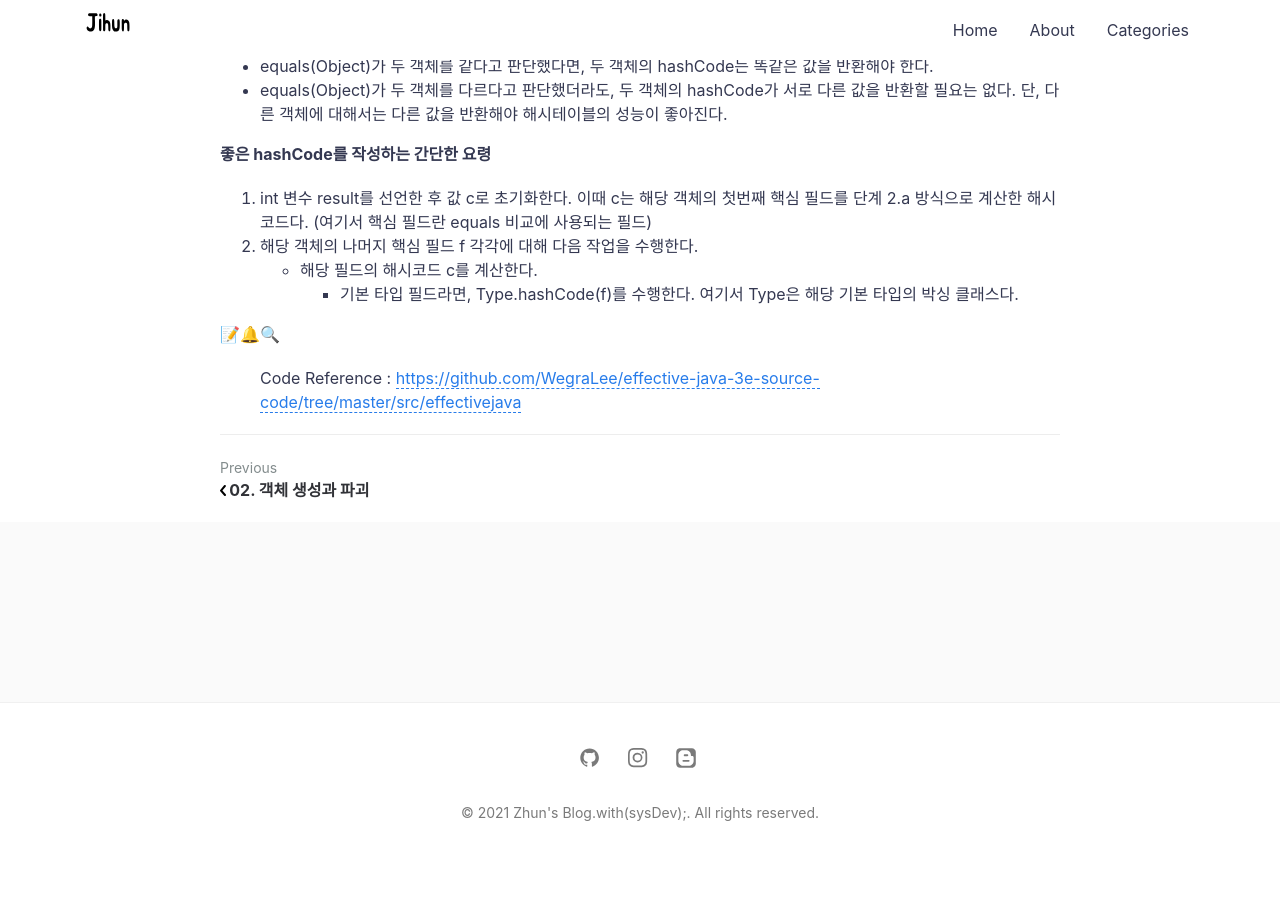
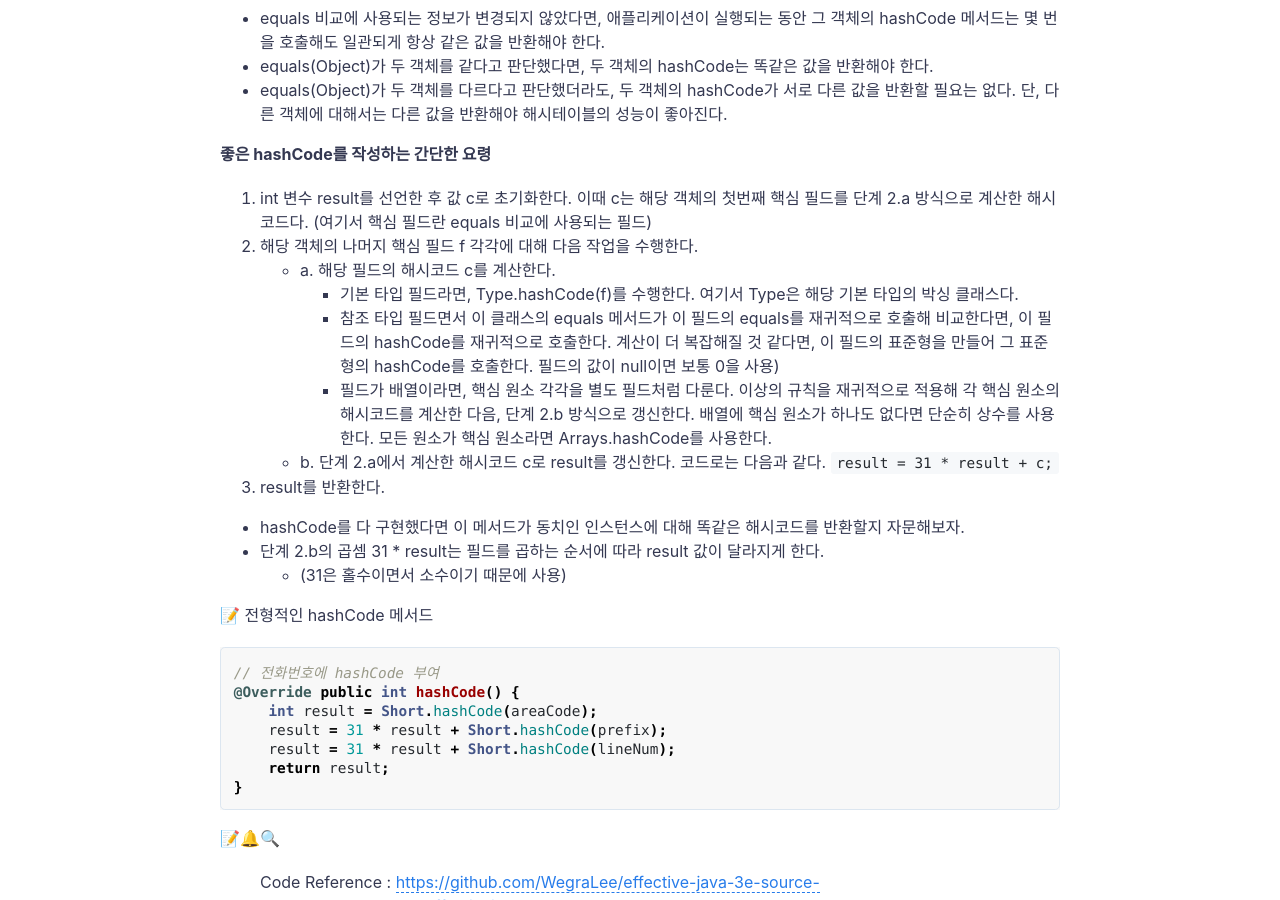
Before and after one commit to jihunparkme/jihunparkme.github.io, a Jekyll site: the page built from _posts/2021-03-15-모든_객체의_공통_메서드.md, in a window 1280 px wide and 900 px high, scrolled down 4849 px. Built offline with Jekyll 4.4.1, drawn with Linux system fonts in a browser that asks for light colours; comment, search, counter and statistics services are not loaded; before the commit the page ends 5717 px from its top, so only the background shows below that; some of the changed text lies outside the part shown.

Commit message:
전형적인 hashCode

````diff
--- a/_posts/2021-03-15-모든_객체의_공통_메서드.md
+++ b/_posts/2021-03-15-모든_객체의_공통_메서드.md
@@ -218,8 +218,28 @@ public final class PhoneNumber {
 
 1. int 변수 result를 선언한 후 값 c로 초기화한다. 이때 c는 해당 객체의 첫번째 핵심 필드를 단계 2.a 방식으로 계산한 해시코드다. (여기서 핵심 필드란 equals 비교에 사용되는 필드)
 2. 해당 객체의 나머지 핵심 필드 f 각각에 대해 다음 작업을 수행한다.
-   - 해당 필드의 해시코드 c를 계산한다.
+   - a. 해당 필드의 해시코드 c를 계산한다.
      - 기본 타입 필드라면, Type.hashCode(f)를 수행한다. 여기서 Type은 해당 기본 타입의 박싱 클래스다.
+     - 참조 타입 필드면서 이 클래스의 equals 메서드가 이 필드의 equals를 재귀적으로 호출해 비교한다면, 이 필드의 hashCode를 재귀적으로 호출한다. 계산이 더 복잡해질 것 같다면, 이 필드의 표준형을 만들어 그 표준형의 hashCode를 호출한다. 필드의 값이 null이면 보통 0을 사용)
+     - 필드가 배열이라면, 핵심 원소 각각을 별도 필드처럼 다룬다. 이상의 규칙을 재귀적으로 적용해 각 핵심 원소의 해시코드를 계산한 다음, 단계 2.b 방식으로 갱신한다. 배열에 핵심 원소가 하나도 없다면 단순히 상수를 사용한다. 모든 원소가 핵심 원소라면 Arrays.hashCode를 사용한다.
+   - b. 단계 2.a에서 계산한 해시코드 c로 result를 갱신한다. 코드로는 다음과 같다. `result = 31 * result + c;`
+3. result를 반환한다.
+
+- hashCode를 다 구현했다면 이 메서드가 동치인 인스턴스에 대해 똑같은 해시코드를 반환할지 자문해보자.
+- 단계 2.b의 곱셈 31 * result는 필드를 곱하는 순서에 따라 result 값이 달라지게 한다.
+  - (31은 홀수이면서 소수이기 때문에 사용)
+
+📝 전형적인 hashCode 메서드
+
+```java
+// 전화번호에 hashCode 부여
+@Override public int hashCode() {
+    int result = Short.hashCode(areaCode);
+    result = 31 * result + Short.hashCode(prefix);
+    result = 31 * result + Short.hashCode(lineNum);
+    return result;
+}
+```
 
 
 
````
